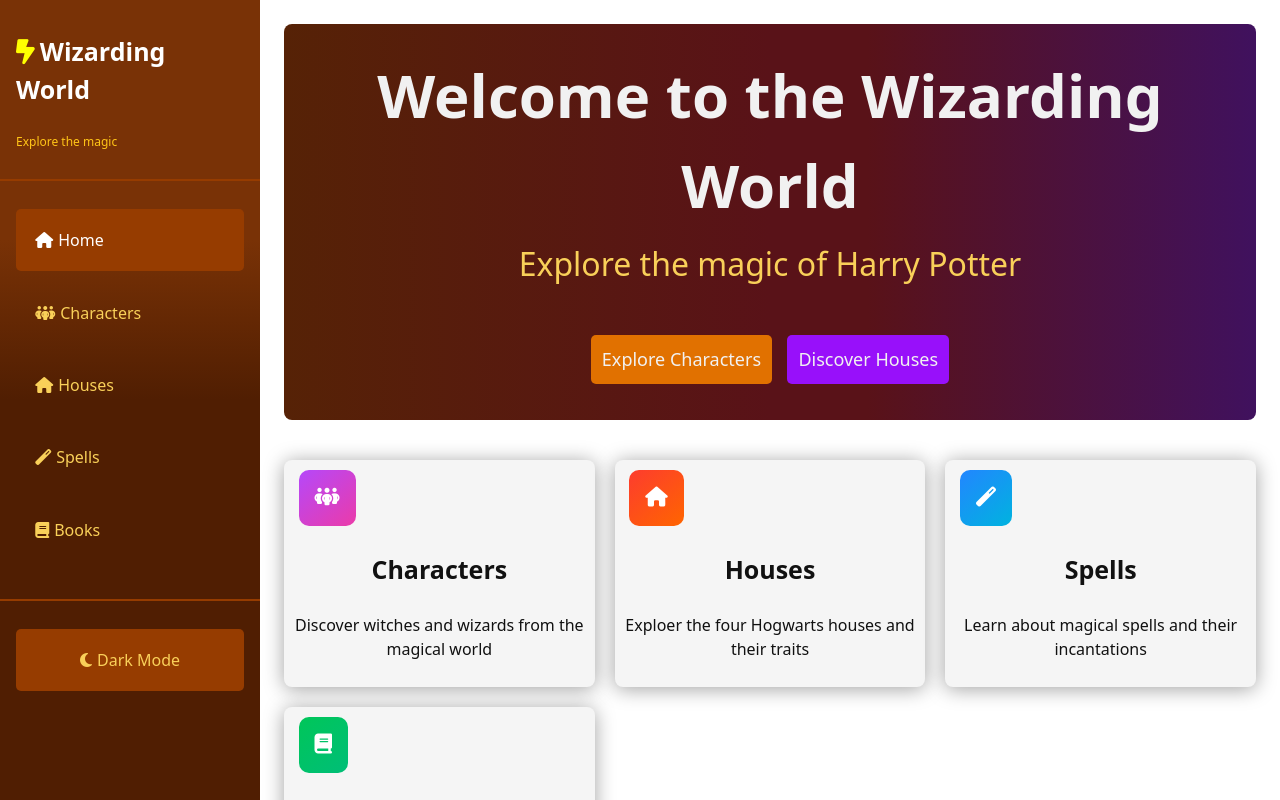
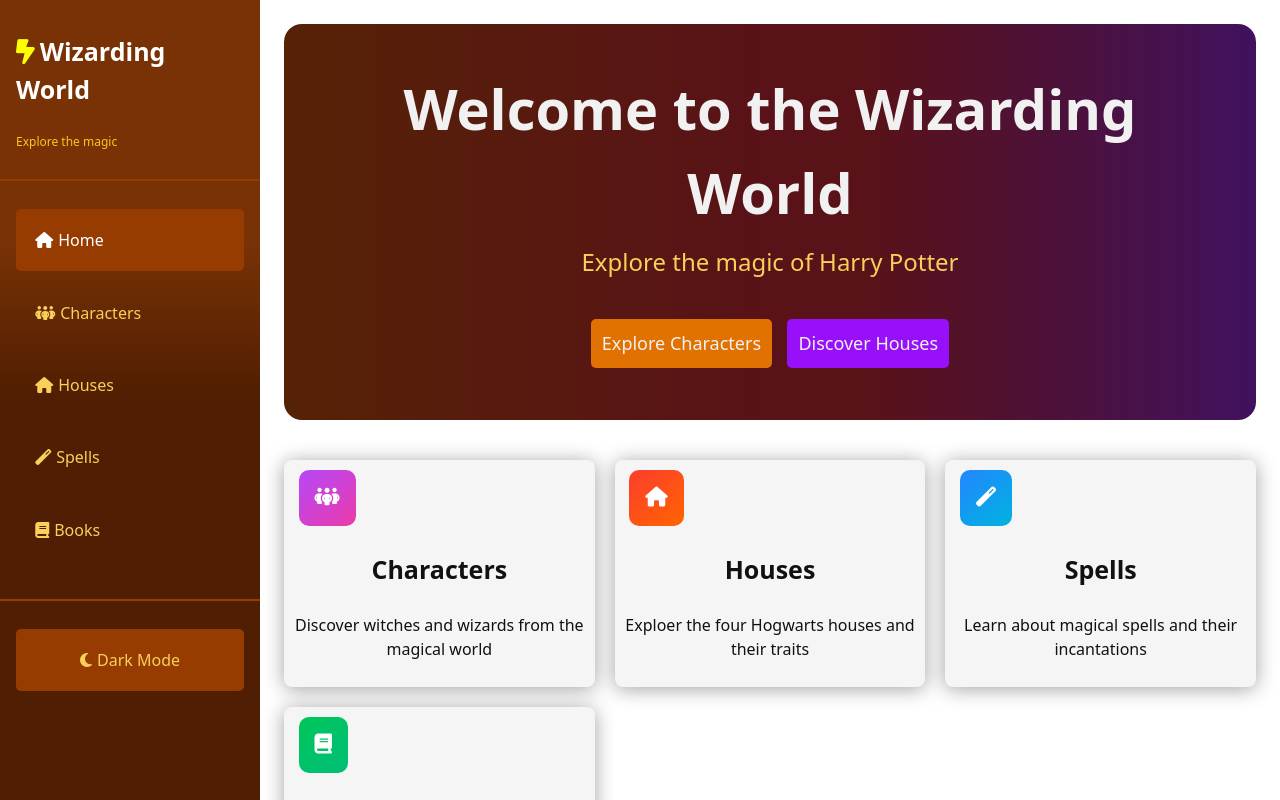
Before and after one commit to HHector14/potter-world, a React (Vite) app: page / in a window 1280 px wide. Shown: the top 800 px of the page. Built offline with nearby package versions, Linux system fonts and the light colour scheme.

Commit message:
Card main style modified

```diff
--- a/src/components/home/Card-main.tsx
+++ b/src/components/home/Card-main.tsx
@@ -3,8 +3,8 @@
   return (
 
     <div className={style.cardMain}>
-      <h2 style={{ fontWeight: '700', fontSize: '60px', margin: '10px auto' }}>Welcome to the Wizarding World</h2>
-      <p style={{ marginTop: 0, color: '#F9D059', fontSize: 'xx-large' }}>Explore the magic of Harry Potter</p>
+      <h2 style={{ fontWeight: '700', fontSize: '3.5rem', margin: '10px auto' }}>Welcome to the Wizarding World</h2>
+      <p style={{ marginTop: 0, color: '#F9D059', fontSize: '1.5rem' }}>Explore the magic of Harry Potter</p>
       <div style={{ display: 'flex', justifyContent: 'center' }}>
         <div style={{ marginRight: '15px' }} className={`${style.button} ${style.orange}`}>Explore Characters</div>
         <div className={`${style.button} ${style.purple}`}>Discover Houses</div>
--- a/src/components/home/Home.module.css
+++ b/src/components/home/Home.module.css
@@ -1,8 +1,8 @@
  .cardMain {
-   border-radius: 8px;
+   border-radius: 18px;
    min-width: 300px;
    background: linear-gradient(to right, var(--bg-main-card-color1) 0%, var(--bg-main-card-color2) 50%, var(--bg-main-card-color2) 60%, var(--bg-main-card-color3) 100%);
-   padding: 1rem;
+   padding: 2rem;
    text-align: center;
    color: #f1f1f1;
  }
```
